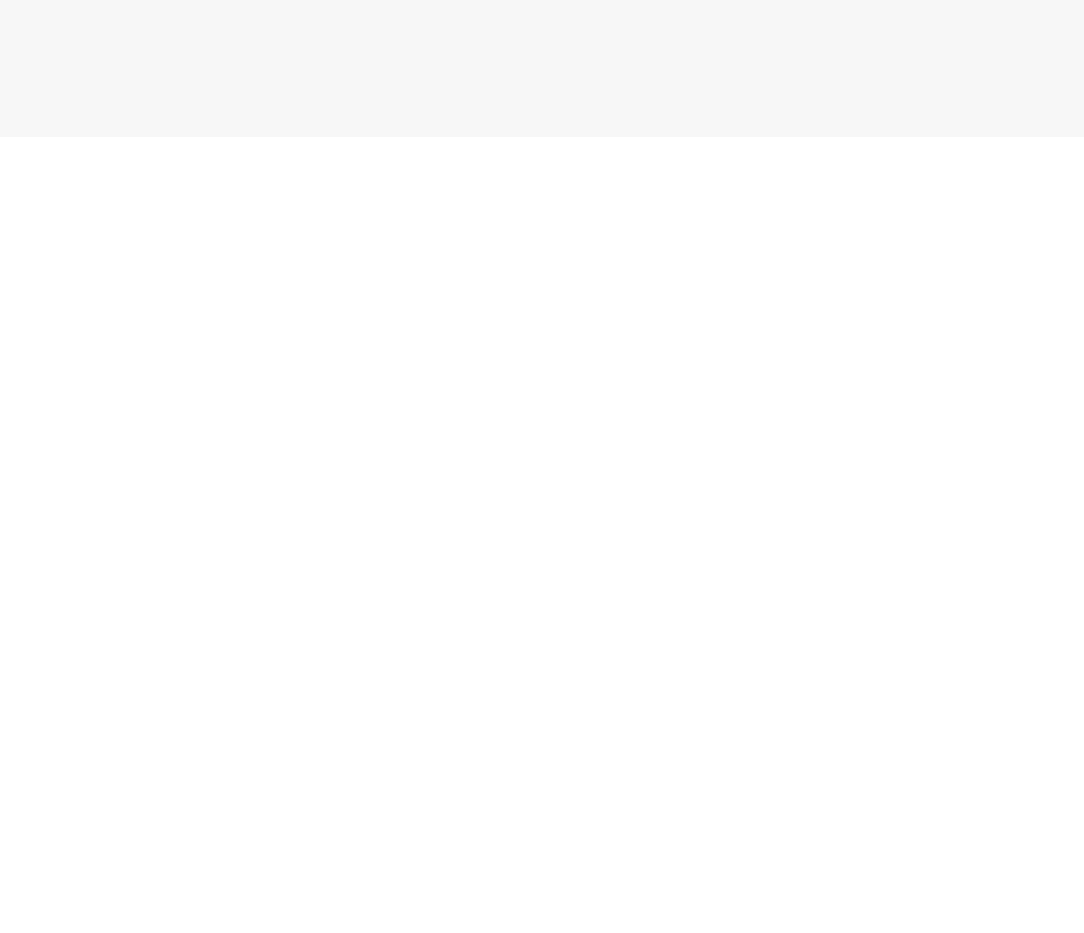
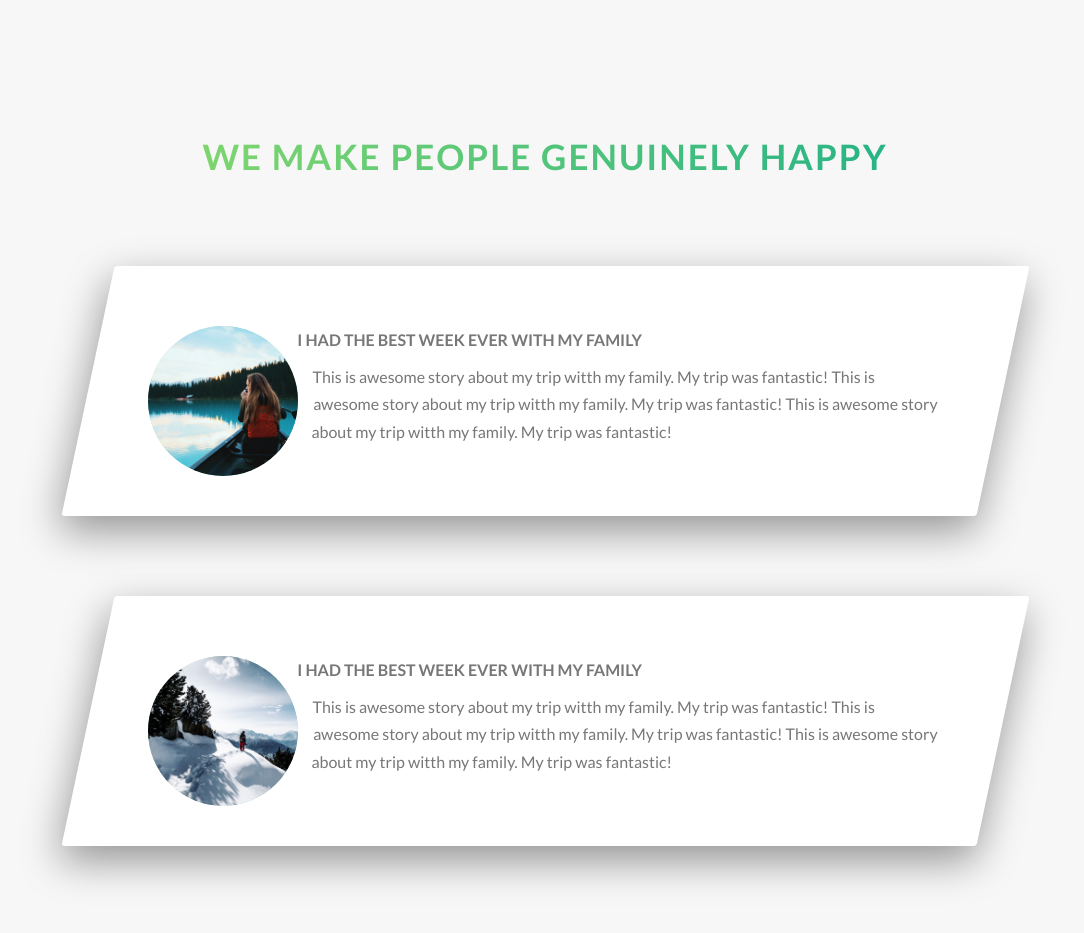
Before and after one commit to DenisPepper/jonas-css-natours, a React (Vite) app: page / in a window 1280 px wide. Shown: the part 3260-4193 px from the top of the page, without its empty margins (95-1179 px from the left). Before the commit the page ends 3427 px from the top, so only its background shows below. Built offline with nearby package versions, Linux system fonts and the light colour scheme.

Commit message:
Добавит секцию с историями

```diff
--- a/src/components/app.jsx
+++ b/src/components/app.jsx
@@ -2,6 +2,7 @@ import './App.css';
 import { About } from './about/about';
 import { Features } from './features/features';
 import { Header } from './header/header';
+import { Stories } from './stories/stories';
 import { Tours } from './tours/tours';
 
 export function App() {
@@ -12,6 +13,7 @@ export function App() {
         <About />
         <Features />
         <Tours />
+        <Stories />
       </main>
     </>
   );
--- /dev/null
+++ b/src/components/stories/stories.css
@@ -0,0 +1,11 @@
+.section-stories {
+  padding: 15rem 0;
+  background-color: var(--color-gray-light-1);
+  margin-top: -20dvh;
+}
+
+.stories-list {
+  margin: 0 auto;
+  width: 75%;
+  list-style: none;
+}
--- /dev/null
+++ b/src/components/stories/stories.jsx
@@ -0,0 +1,39 @@
+import './stories.css';
+import { HeadingSecondary as H2 } from '../heading-secondary/heading-secondary';
+import { Story } from '../story/story';
+
+const stories = [
+  {
+    id: '1',
+    imageUrl: '/src/assets/nat-8.jpg',
+    title: 'I had the best week ever with my family',
+    text: `This is awesome story about my trip witth my family. My trip was fantastic!
+           This is awesome story about my trip witth my family. My trip was fantastic!
+           This is awesome story about my trip witth my family. My trip was fantastic!
+           `,
+  },
+  {
+    id: '2',
+    imageUrl: '/src/assets/nat-7.jpg',
+    title: 'I had the best week ever with my family',
+    text: `This is awesome story about my trip witth my family. My trip was fantastic!
+           This is awesome story about my trip witth my family. My trip was fantastic!
+           This is awesome story about my trip witth my family. My trip was fantastic!
+           `,
+  },
+];
+
+export function Stories() {
+  return (
+    <section className='section-stories'>
+      <div className='u-place-in-center u-margin-bottom-big'>
+        <H2>We make people genuinely happy</H2>
+      </div>
+      <ul className='stories-list'>
+        {stories.map((story) => (
+          <Story {...story} key={story.id} />
+        ))}
+      </ul>
+    </section>
+  );
+}
--- /dev/null
+++ b/src/components/story/story.css
@@ -0,0 +1,41 @@
+.story {
+  box-shadow: var(--shadow-default);
+  background-color: white;
+  border-radius: 3px;
+  font-size: 1.6rem;
+  transform: skewX(-12deg);
+}
+
+.story:not(:last-child) {
+  margin-bottom: 8rem;
+}
+
+.story__skew-wrapper {
+  transform: skewX(12deg);
+  padding: 6rem;
+  min-height: 25rem;
+}
+
+.story__text-wrapper {
+  grid-area: text;
+}
+
+.story__title {
+  margin-bottom: 1rem;
+}
+
+.story__shape {
+  grid-area: image;
+  background-image: var(--color-gradient-green);
+  width: 15rem;
+  height: 15rem;
+  margin-right: 2rem;
+  border-radius: 50%;
+  clip-path: circle(50% at 50% 50%);
+  float: left;
+  shape-outside: circle(50% at 50% 50%);
+}
+
+.story__foto {
+  height: 100%;
+}
--- /dev/null
+++ b/src/components/story/story.jsx
@@ -0,0 +1,23 @@
+import { HeadingTertiary as H3 } from '../heading-tertiary/heading-tertiary';
+import './story.css';
+
+export function Story(props) {
+  const { title, text, imageUrl } = props;
+  return (
+    <li className='story'>
+      <div className='story__skew-wrapper'>
+        <figure className='story__shape'>
+          <img
+            className='story__foto'
+            src={imageUrl}
+            alt='Story author foto.'
+          />
+        </figure>
+        <div className='story__text-wrapper'>
+          <H3 cls='story__title'>{title}</H3>
+          <p className='.u-margin-bottom-small'>{text}</p>
+        </div>
+      </div>
+    </li>
+  );
+}
```
Also changed, not shown: src/assets/nat-8.jpg (added), src/assets/nat-9.jpg (added).
